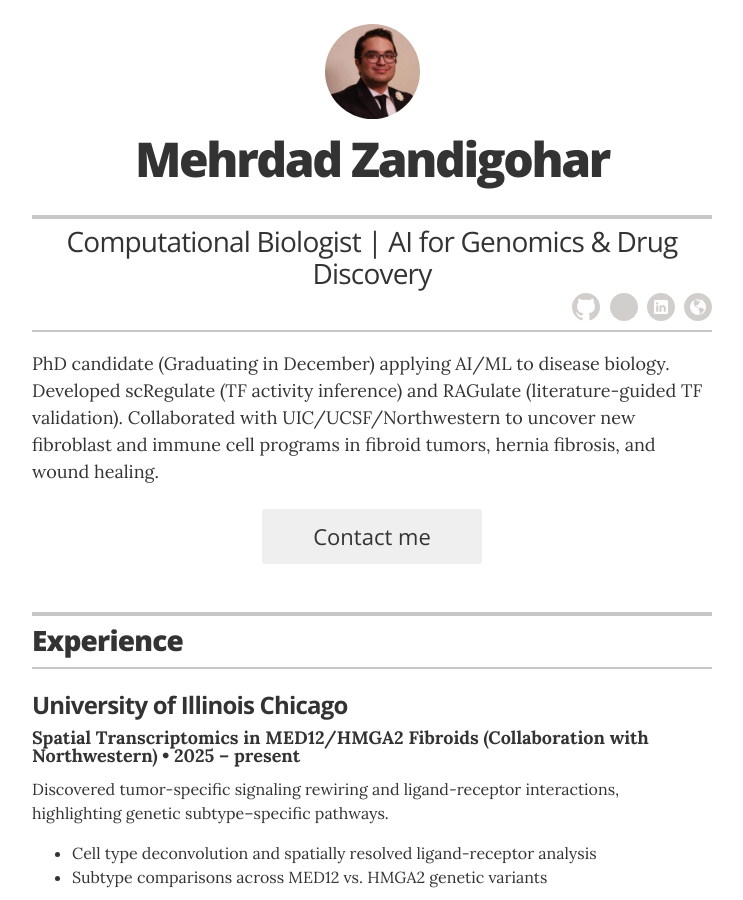
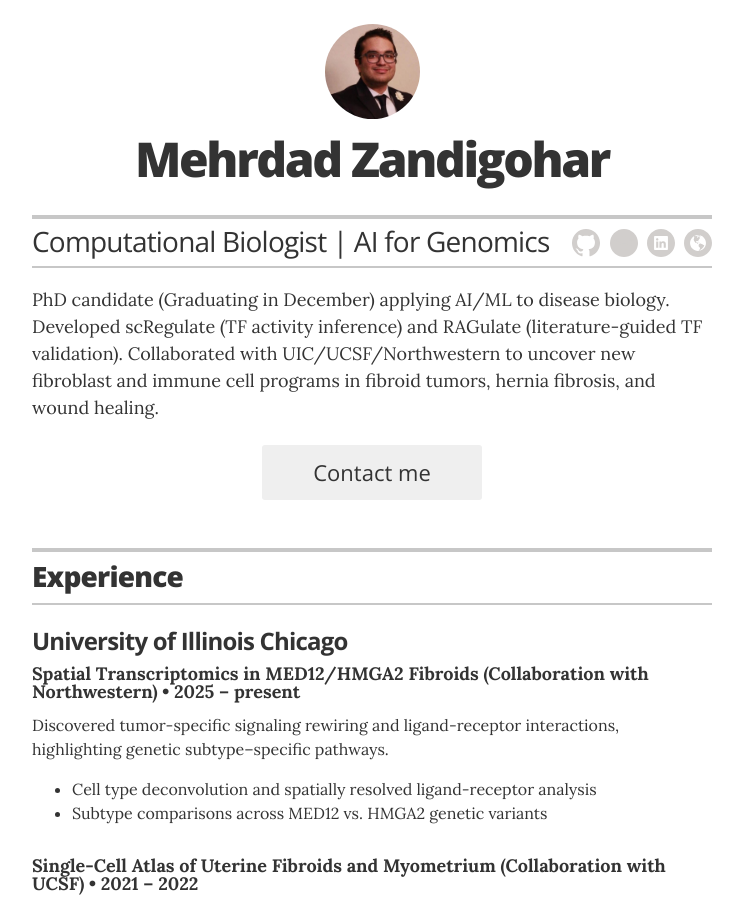
Before and after one commit to zandigohar/zandigohar.github.io, a Jekyll site: the page built from index.md, in a window 1280 px wide and 900 px high. Shown: the whole window, without its empty margins (268-1011 px from the left). Built offline with Jekyll 4.4.1, drawn with Linux system fonts in a browser that asks for light colours.

Commit message:
Update _config.yml

```diff
--- a/_config.yml
+++ b/_config.yml
@@ -11,7 +11,7 @@ sass:
 # Resume settings
 resume_avatar:                  "true"
 resume_name:                    "Mehrdad Zandigohar"
-resume_title:                   "Computational Biologist | AI for Genomics & Drug Discovery"
+resume_title:                   "Computational Biologist | AI for Genomics"
 
 # used for the contact button in _layouts/resume.html
 resume_contact_email:           "mzandi2@uic.edu"
```
